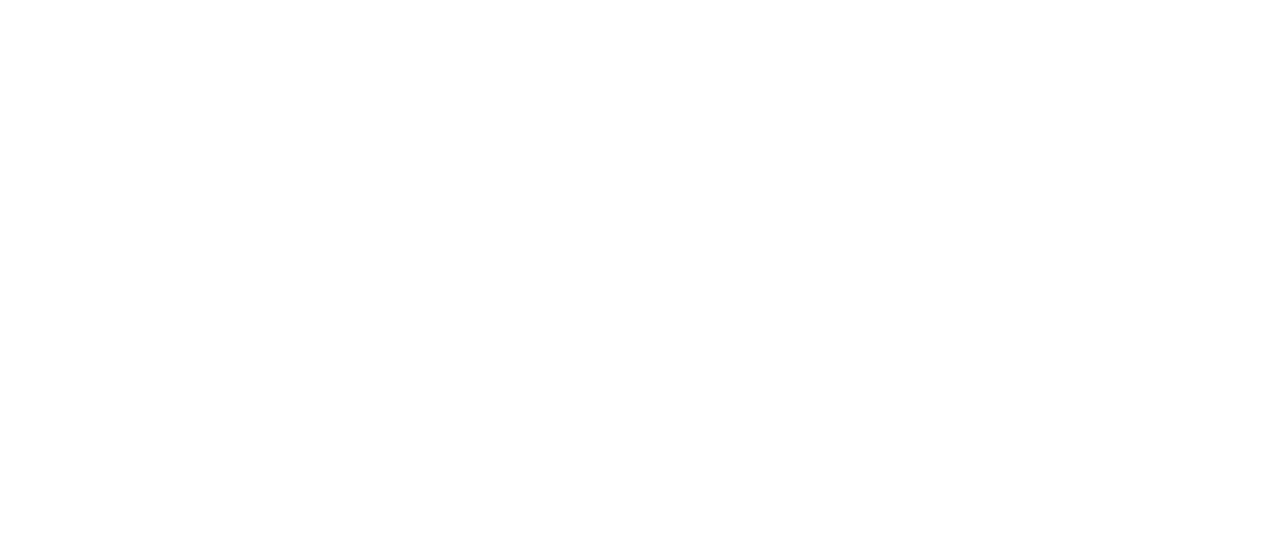
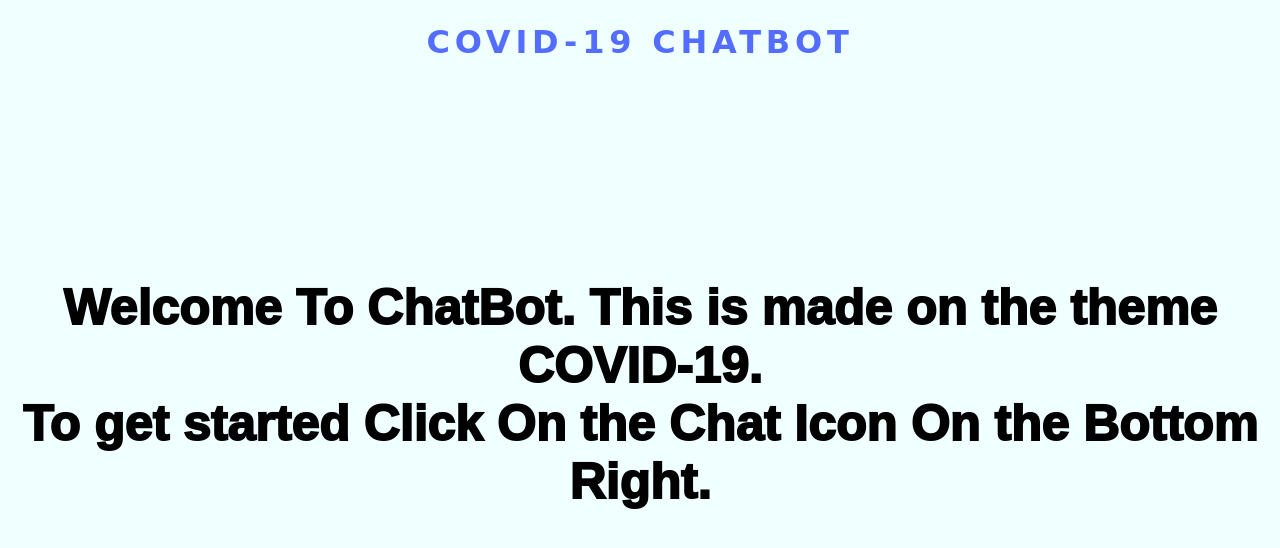
Before and after one commit to Aniket356/ChatBot, a plain HTML site: page index.html in a window 1280 px wide. Drawn offline with Linux system fonts and the light colour scheme; a web font is replaced by a local one.

Commit message:
Updated html and css

```diff
--- a/index.html
+++ b/index.html
@@ -4,10 +4,25 @@
     <meta charset="UTF-8">
     <meta http-equiv="X-UA-Compatible" content="IE=edge">
     <meta name="viewport" content="width=device-width, initial-scale=1.0">
+    <link rel="stylesheet" href="style.css  ">
     <title>Document</title>
+    <link rel="preconnect" href="https://fonts.googleapis.com">
+    <link rel="preconnect" href="https://fonts.gstatic.com" crossorigin>
+    <link href="https://fonts.googleapis.com/css2?family=Nova+Oval&display=swap" rel="stylesheet">
+    <link rel="preconnect" href="https://fonts.googleapis.com">
+    <link rel="preconnect" href="https://fonts.gstatic.com" crossorigin>
+<link href="https://fonts.googleapis.com/css2?family=Dongle:wght@300&display=swap" rel="stylesheet">
 </head>
-<body>
-    <script src="https://cdn.botpress.cloud/webchat/v0/inject.js"></script>
+<body><h1 class="title">
+   Covid-19 Chatbot
+</h1>
+<div class="container">
+    <p class="p">
+        Welcome To ChatBot. This is made on the theme COVID-19.<br>
+        To get started Click On the Chat Icon On the Bottom Right.
+    </p>
+</div>
+    <script src="https://cdn.botpress.cloud/webchat/v0/inject.js" class=""></script>
     <script src="https://mediafiles.botpress.cloud/9ced1205-6753-44bc-979e-51269a18e146/webchat/config.js" defer></script>
 </body>
 </html>
--- /dev/null
+++ b/style.css
@@ -0,0 +1,77 @@
+.title{
+    text-align: center;
+    font-family: 'Nova Oval', cursive;
+    margin: 1px;
+    color: #526dff;
+
+    text-transform: uppercase;
+    text-decoration: none;
+    letter-spacing: 0.15em;
+
+    display: block;
+    padding: 15px 20px;
+    position: relative;
+
+}
+h1:after {
+    background: none repeat scroll 0 0 transparent;
+    bottom: 0;
+    content: "";
+    display: block;
+    height: 2px;
+    left: 50%;
+    position: absolute;
+    background: black;
+    transition: width 0.3s ease 0s, left 0.3s ease 0s;
+    width: 0;
+  }
+  h1:hover:after {
+    width: 100%;
+    left: 0;
+  }
+  @media screen and (max-height: 300px) {
+      h1 {
+          margin-top: 40px;
+      }
+  }
+
+
+body{
+    background: azure;
+}
+.p{
+    text-align: center;
+    font-family: 'Dongle', sans-serif;
+    font-size: xx-large;
+    position: relative;
+    top: 50%;
+    font-size: 50px;
+    font-weight: 1000;
+
+}
+.container{
+    padding-top:12%;
+
+}
+h1::before {
+
+        content: "";
+        position: absolute;
+        display: block;
+        width: 100%;
+        height: 2px;
+        bottom: 0;
+        left: 0;
+        background-color: #000;
+        transform: scaleX(0);
+        transform-origin: top left;
+        transition: transform 0.3s ease;
+      }
+a:hover::before {
+    transform: scaleX(1);
+  }
+@media screen and (max-height: 300px) {
+    ul {
+        margin-top: 40px;
+    }
+}
```
